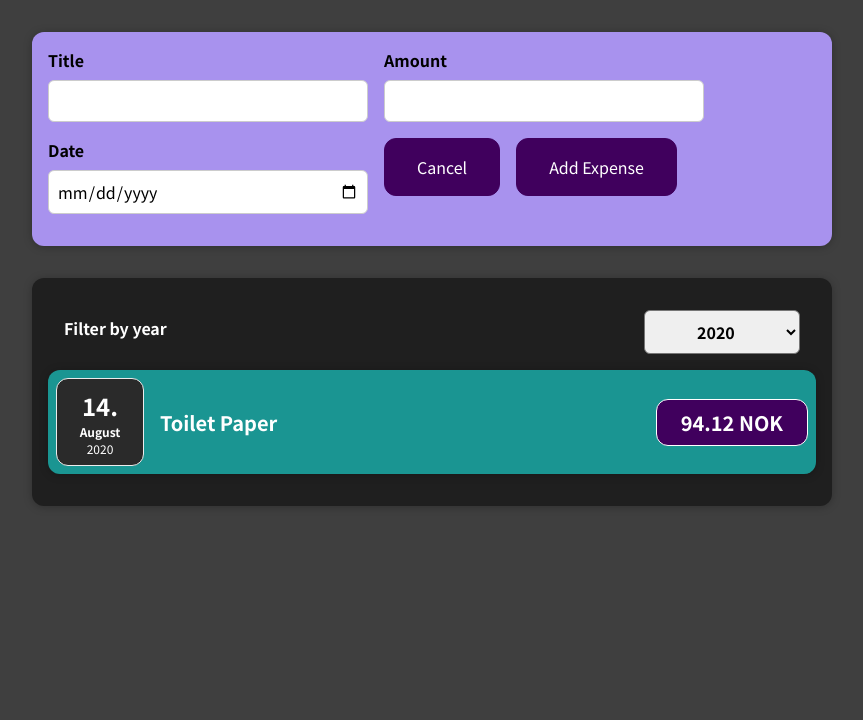
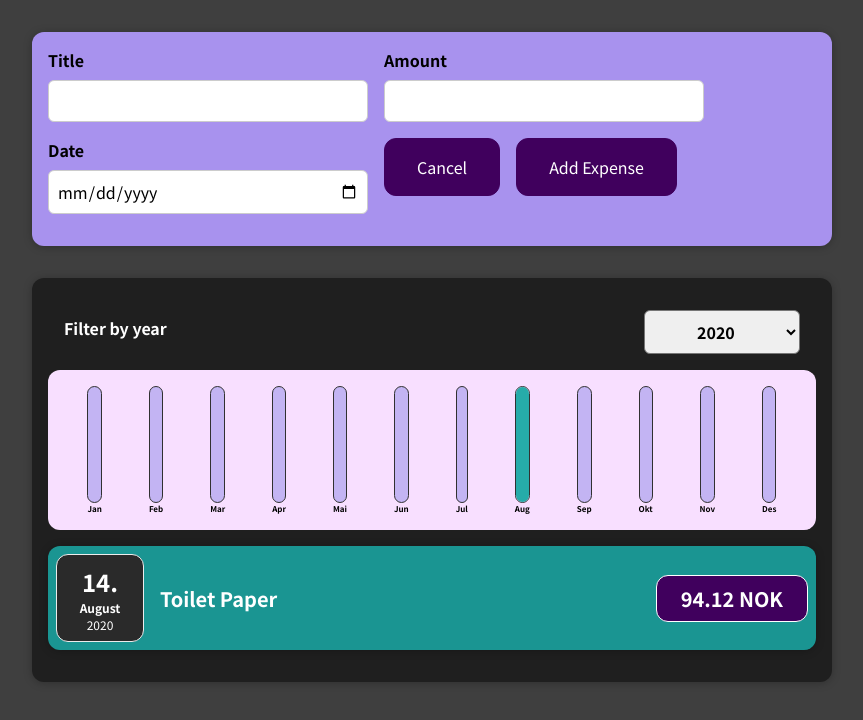
Before and after one commit to Zohla/expense-tracker, a React (Create React App) app: page / in a window 1280 px wide. Shown: the top 720 px of the page, without its empty margins (208-1071 px from the left). Built offline with nearby package versions, Linux system fonts and the light colour scheme.

Commit message:
add bars to show spending pr month in a chart

```diff
--- /dev/null
+++ b/src/components/Chart/Chart.css
@@ -0,0 +1,9 @@
+.chart {
+  padding: 1rem;
+  border-radius: 12px;
+  background-color: #f8dfff;
+  text-align: center;
+  display: flex;
+  justify-content: space-around;
+  height: 10rem;
+}
--- /dev/null
+++ b/src/components/Chart/Chart.js
@@ -0,0 +1,21 @@
+import ChartBars from "./ChartBars";
+import "./Chart.css";
+
+const Chart = (props) => {
+  const dataPointValues = props.dataPoints.map((dataPoint) => dataPoint.value);
+  const totalMaximum = Math.max(...dataPointValues);
+  return (
+    <div className="chart">
+      {props.dataPoints.map((dataPoint) => (
+        <ChartBars
+          value={dataPoint.value}
+          maxValue={totalMaximum}
+          label={dataPoint.label}
+          key={dataPoint.label}
+        />
+      ))}
+    </div>
+  );
+};
+
+export default Chart;
--- /dev/null
+++ b/src/components/Chart/ChartBars.css
@@ -0,0 +1,30 @@
+.chart-bar {
+  height: 100%;
+  display: flex;
+  flex-direction: column;
+  align-items: center;
+}
+
+.chart-bar__inner {
+  height: 100%;
+  width: 100%;
+  border: 1px solid #313131;
+  border-radius: 12px;
+  background-color: #c3b4f3;
+  overflow: hidden;
+  display: flex;
+  flex-direction: column;
+  justify-content: flex-end;
+}
+
+.chart-bar__fill {
+  background-color: #26aca9;
+  width: 100%;
+  transition: all 0.3s ease-out;
+}
+
+.chart-bar__label {
+  font-weight: bold;
+  font-size: 0.5rem;
+  text-align: center;
+}
--- /dev/null
+++ b/src/components/Chart/ChartBars.js
@@ -0,0 +1,22 @@
+import "./ChartBars.css";
+
+const ChartBars = (props) => {
+  let barFillHeight = "0%";
+
+  if (props.maxValue > 0) {
+    barFillHeight = Math.round((props.value / props.maxValue) * 100) + "%";
+  }
+  return (
+    <div className="chart-bar">
+      <div className="chart-bar__inner">
+        <div
+          className="chart-bar__fill"
+          style={{ height: barFillHeight }}
+        ></div>
+      </div>
+      <div className="chart-bar__label">{props.label}</div>
+    </div>
+  );
+};
+
+export default ChartBars;
--- a/src/components/Expenses/Expenses.js
+++ b/src/components/Expenses/Expenses.js
@@ -2,6 +2,7 @@
 import Card from "../UI/Card";
 import ExpensesList from "./ExpensesList";
 import ExpenseFilter from "./ExpenseFilter";
+import ExpensesChart from "./ExpensesChart";
 import "./Expenses.css";
 
 function Expenses(props) {
@@ -22,6 +23,7 @@
           selectedYear={filteredYear}
           onChangeFilter={filterChangeHandler}
         />
+        <ExpensesChart expenses={filteredByYear} />
         <ExpensesList items={filteredByYear} />
       </Card>
     </div>
--- /dev/null
+++ b/src/components/Expenses/ExpensesChart.js
@@ -0,0 +1,26 @@
+import Chart from "../Chart/Chart";
+
+const ExpensesChart = (props) => {
+  const chartDataPoint = [
+    { label: "Jan", value: 0 },
+    { label: "Feb", value: 0 },
+    { label: "Mar", value: 0 },
+    { label: "Apr", value: 0 },
+    { label: "Mai", value: 0 },
+    { label: "Jun", value: 0 },
+    { label: "Jul", value: 0 },
+    { label: "Aug", value: 0 },
+    { label: "Sep", value: 0 },
+    { label: "Okt", value: 0 },
+    { label: "Nov", value: 0 },
+    { label: "Des", value: 0 },
+  ];
+
+  for (const expense of props.expenses) {
+    const expenseMonth = expense.date.getMonth();
+    chartDataPoint[expenseMonth].value += expense.amount;
+  }
+  return <Chart dataPoints={chartDataPoint} />;
+};
+
+export default ExpensesChart;
--- a/src/components/Expenses/NewExpense/ExpenseForm.js
+++ b/src/components/Expenses/NewExpense/ExpenseForm.js
@@ -23,7 +23,7 @@
 
     const expenseData = {
       title: enteredTitle,
-      amount: enteredAmount,
+      amount: +enteredAmount,
       date: new Date(enteredDate),
     };
     props.onSaveExpenseData(expenseData);
```
